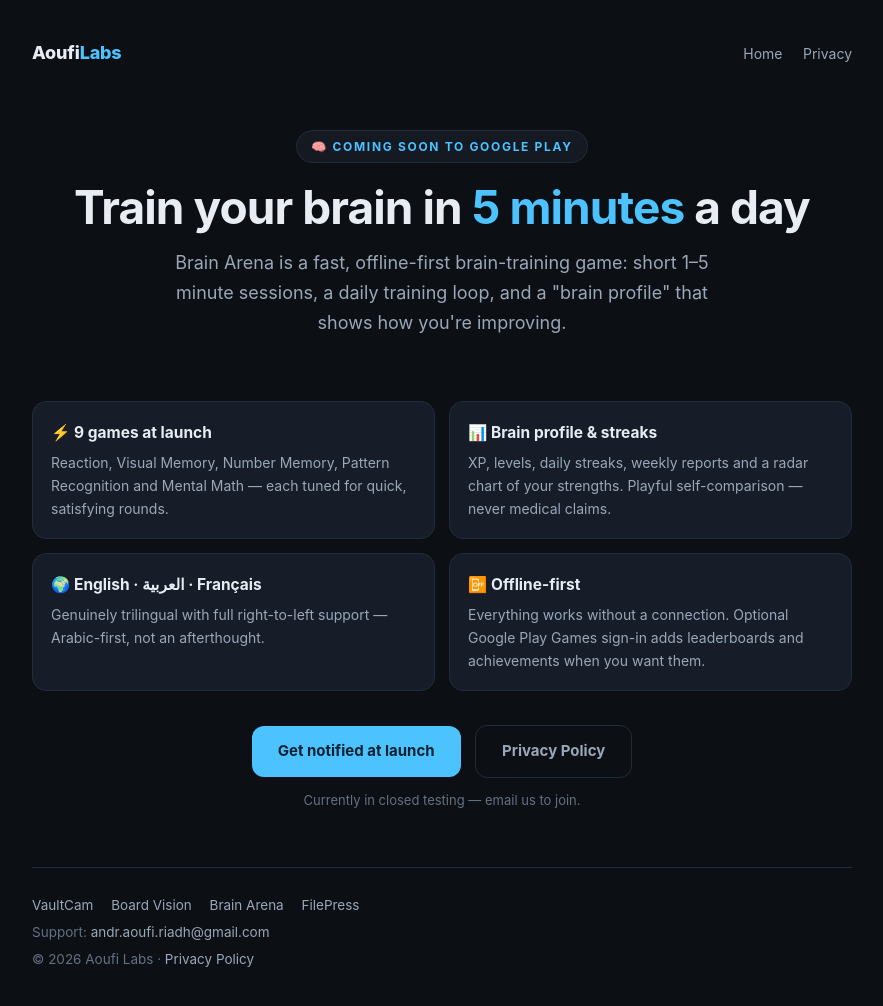
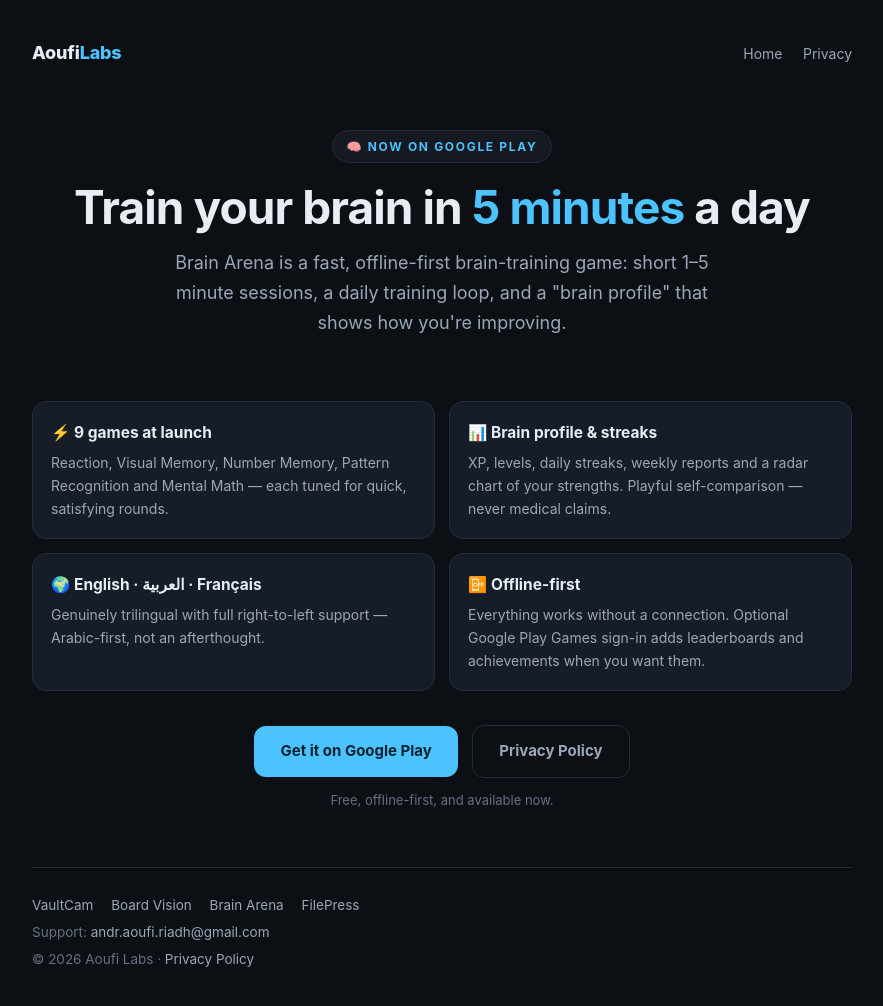
Before and after one commit to asm7ouli-beep/asm7ouli-beep.github.io, a plain HTML site: page brainarena/index.html in a window 1280 px wide. Shown: the whole page, without its empty margins (198-1081 px from the left). Drawn offline with Linux system fonts and the light colour scheme.

Commit message:
Brain Arena is live on Google Play
Swaps the "coming soon" tag, badge and email CTA for the store listing across
the home card, the product page and its meta description.

Co-Authored-By: Claude Opus 5 <noreply@anthropic.com>

```diff
--- a/brainarena/index.html
+++ b/brainarena/index.html
@@ -3,7 +3,7 @@
 <head>
   <meta charset="UTF-8">
   <meta name="viewport" content="width=device-width, initial-scale=1.0">
-  <meta name="description" content="Brain Arena — offline-first brain training for Android. Reaction, memory, patterns and mental math in 1–5 minute sessions. English, Arabic & French. Coming soon.">
+  <meta name="description" content="Brain Arena — offline-first brain training for Android. Reaction, memory, patterns and mental math in 1–5 minute sessions. English, Arabic & French. Out now on Google Play.">
   <title>Brain Arena — Train your brain, 5 minutes a day</title>
   <link rel="stylesheet" href="../style.css">
 </head>
@@ -19,7 +19,7 @@
   </header>
 
   <section class="hero">
-    <span class="badge">🧠 Coming soon to Google Play</span>
+    <span class="badge">🧠 Now on Google Play</span>
     <h1>Train your brain in <em>5 minutes</em> a day</h1>
     <p class="lead">Brain Arena is a fast, offline-first brain-training game:
     short 1–5 minute sessions, a daily training loop, and a "brain profile" that
@@ -50,9 +50,9 @@
   </section>
 
   <div class="cta">
-    <a class="btn btn-primary" href="mailto:andr.aoufi.riadh@gmail.com?subject=Brain%20Arena%20early%20access">Get notified at launch</a>
+    <a class="btn btn-primary" href="https://play.google.com/store/apps/details?id=aoufi.riadh.brainarena">Get it on Google Play</a>
     <a class="btn btn-ghost" href="privacy.html">Privacy Policy</a>
-    <span class="note">Currently in closed testing — email us to join.</span>
+    <span class="note">Free, offline-first, and available now.</span>
   </div>
 
   <footer class="site-footer">
```
Also changed, not shown: index.html (+3 -2 lines).
